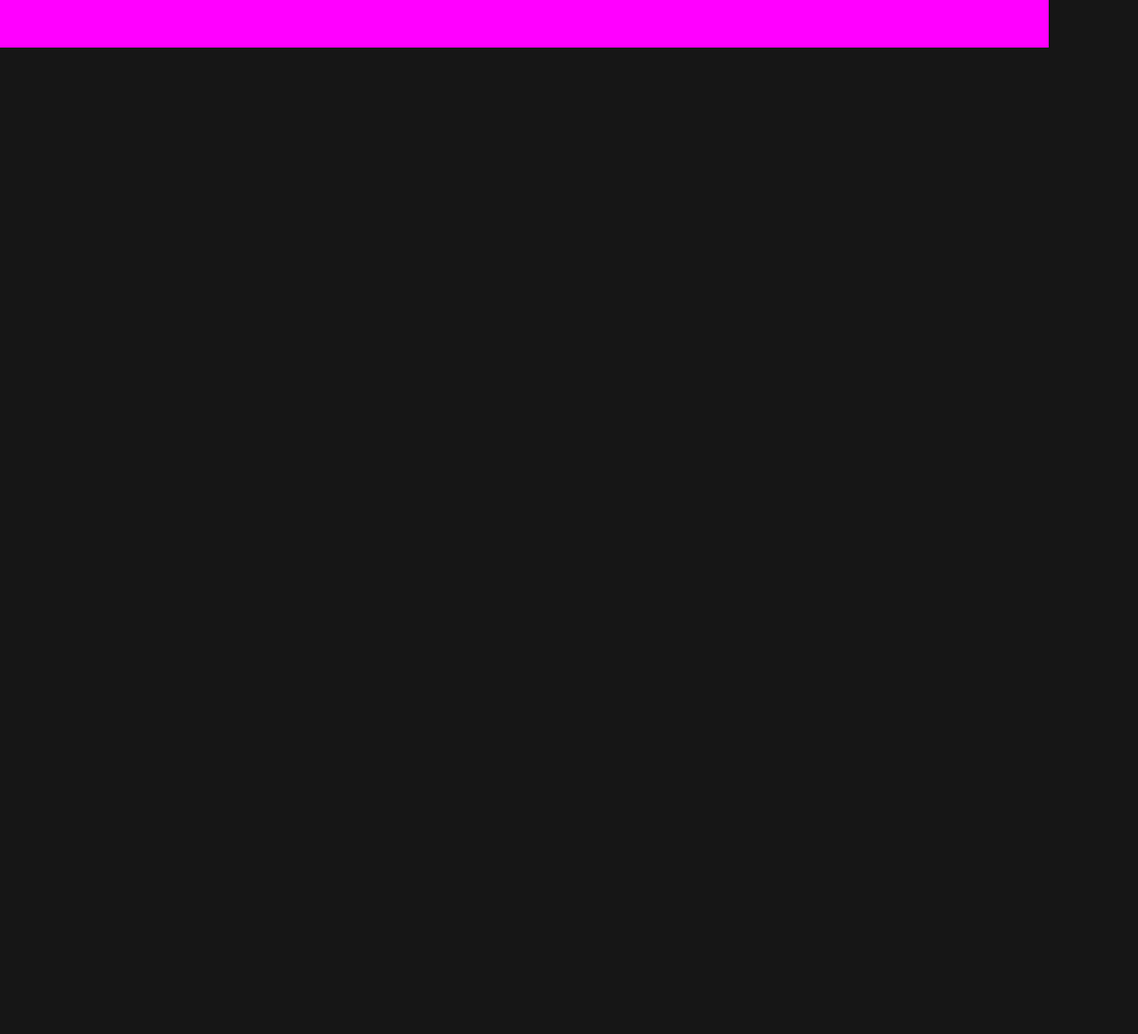
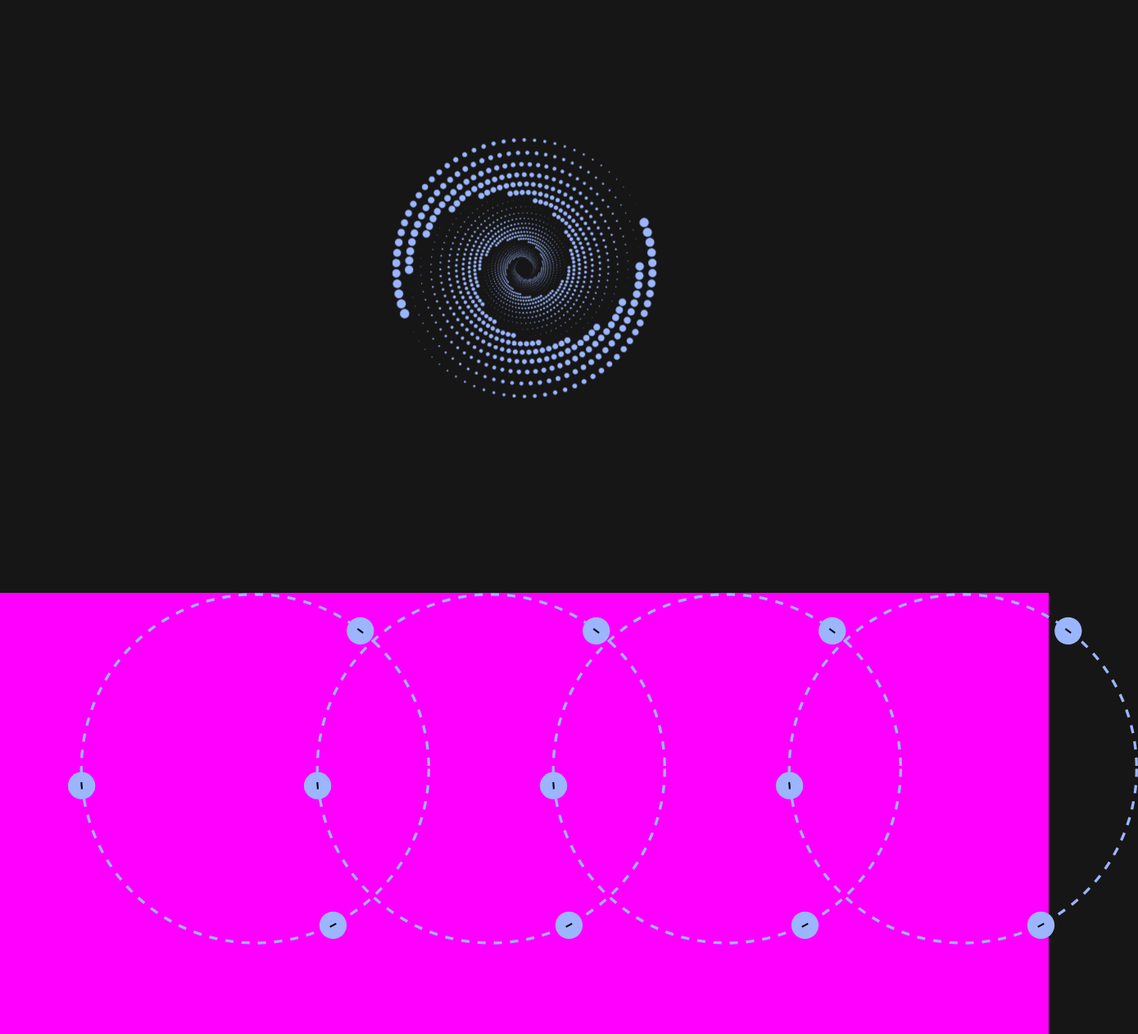
Before and after one commit to ddctn/synthesia, a plain HTML site: page index.html in a window 1280 px wide. Shown: the part 1888-3149 px from the top of the page at 82% size, 1389 px wide, since content can reach past the window. Before the commit the page ends 1946 px from the top, so only its background shows below. Drawn offline with Linux system fonts and the light colour scheme.

Commit message:
moreandmore

```diff
--- a/index.html
+++ b/index.html
@@ -102,16 +102,12 @@
             </div>
           </div>
       </section>
-<!--
 
+      <section class="fourthsection">
+        <div class="circle"></div>
+      </section>
 
-
-    <section class="fourthsection">
-
-
-    </section> -->
-
-    <!-- <section class="fifthsection">
+    <section class="fifthsection">
          <div class="circles">
         <div class="circle1">
         <img src="./images/circlewithe.svg">
@@ -126,7 +122,7 @@
         <img src="./images/circlewithe.svg">
       </div>
       </div>
-    </section> -->
+    </section>
 
   </body>
 </html>
--- a/stylesheets/animation.css
+++ b/stylesheets/animation.css
@@ -72,15 +72,15 @@
 }
 
 @keyframes wavytext {
-  0%   {transform: translateY(-100%);}
-  50%  {transform: translateY(100%);}
-  100% {transform: translateY(-100%);}
+  0%   {transform: translateY(-7vw);}
+  50%  {transform: translateY(23vw);}
+  100% {transform: translateY(-7vw);}
 }
 
 @keyframes wavytext1 {
-  0%   {transform: translateY(45vw);}
-  50%  {transform: translateY(0);}
-  100% {transform: translateY(45vw);}
+  0%   {transform: translateY(23vw);}
+  50%  {transform: translateY(-7vw);}
+  100% {transform: translateY(23vw);}
 }
 
 @keyframes circle {
--- a/stylesheets/layout.css
+++ b/stylesheets/layout.css
@@ -226,7 +226,6 @@ h1 {
   width: 100%;
   height: 42vw;
   overflow-y: hidden;
-  background-color: #ff00ff;
   position: relative;
 }
 
@@ -244,7 +243,7 @@ h1 {
   display: flex;
   justify-content: space-around;
   width: 100%;
-  height: 30%;
+  height: 40vw;
   color: white;
   font-family: 'InterSemiBold';
   font-size: 1.6vw;
@@ -291,24 +290,50 @@ h1 {
   animation: wavytext1 5s ease infinite;
 }
 
-/* .circle {
-  margin-top: 20vh;
+.fourthsection {
+  width: 100%;
+  height: 42vw;
+
+}
+
+.circle {
   margin-left: 15vw;
   width: 70vw;
-  height: 70vw;
+  height: 42vw;
   background: url(../images/circle.svg);
+  background-size: 42vw 42vw;
   background-repeat: no-repeat;
   background-position: center;
   animation: circle 5s infinite;
-} */
+}
 
-/* .fifthsection {
+.fifthsection {
   width: 100%;
-  height: 79vw;
+  height: 42vw;
   margin-top: 10%;
   background-color: #ff00ff;
 }
 
 .circles {
   display: flex;
-} */
+  justify-content: space-around;
+}
+
+.circles img {
+  width: 34.6vw;
+  height: 33.5vw;
+}
+
+.circle1 {
+  margin: 0 -15% 0 5%;
+}
+
+.circle2 {
+  margin: 0 -15% 0 0;
+}
+.circle3 {
+  margin: 0 -15% 0 0;
+}
+.circle4 {
+  margin: 0 -10% 0 0;
+}
```
